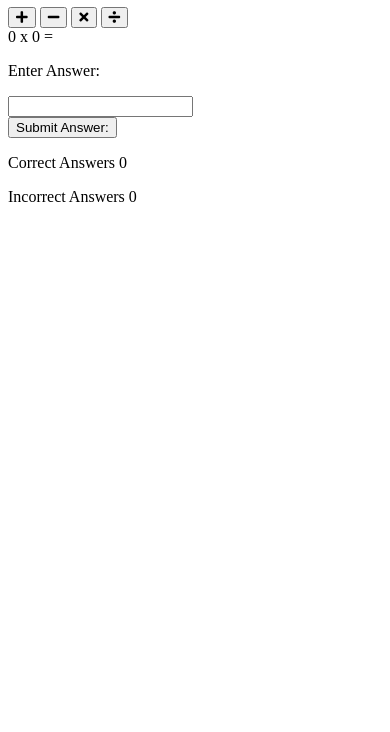
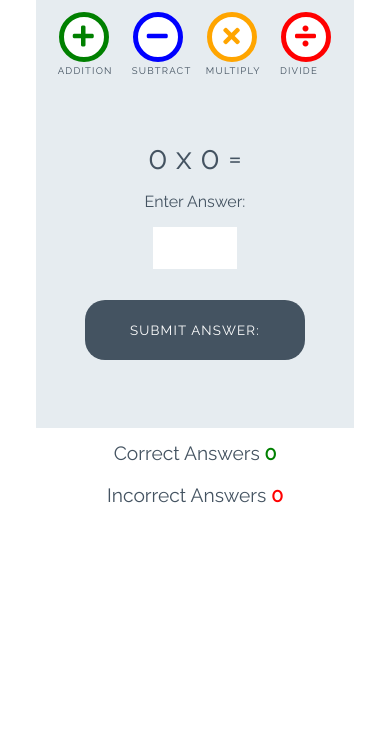
Before and after one commit to emmajdaniel96/love-maths, a plain HTML site: page index.html in a window 390 px wide. Shown: the part 112-844 px from the top of the page. Drawn offline with Linux system fonts and the light colour scheme.

Commit message:
Add style to game

```diff
--- a/assets/css/style.css
+++ b/assets/css/style.css
@@ -0,0 +1,252 @@
+/* --------- Global style */
+
+body {
+    background-color: white;
+    font-family: "Raleway", sans-serif;
+    color: #445361;
+    text-align: center;
+}
+
+/* --------- Heading */
+
+.heading {
+    text-align: center;
+    font-size: 2.5rem;
+}
+
+.logo {
+    height: 40px;
+    padding-right: 5px;
+}
+
+/* --------- Game layout */
+
+.game-area {
+    background-color: #E6ECF0;
+    box-sizing: border-box;
+    width: 85%;
+    height: 65vh;
+    max-height: 450px;
+    max-width: 830px;
+    margin-left: auto;
+    margin-right: auto;
+    padding: 1%;
+}
+
+.question-area {
+    width: 50%;
+    font-size: 2rem;
+    margin: auto;
+    padding: 50px 0;
+}
+
+.question-area span {
+    padding: 0 15px;
+}
+
+.score-area {
+    margin: 5px auto;
+    width: 60%;
+    font-size: 1.2rem;
+}
+
+.controls-area {
+    width: 85%;
+    margin: 30px auto;
+}
+
+#score {
+    color: green;
+    font-weight: bold;
+}
+
+#incorrect {
+    color: red;
+    font-weight: bold;
+}
+
+.answer-message {
+    display: none;
+    font-size: 1rem;
+}
+
+#answer-box {
+    border: none;
+    color: #445361;
+    display: inline-block;
+    height: 40px;
+    width: 80px;
+    font-size: 1.2rem;
+}
+
+.scores {
+    display: inline-block;
+    padding: 25px;
+}
+
+/* --------- Buttons */
+
+.btn {
+    width: 220px;
+    height: 60px;
+    font-family: "Raleway", sans-serif;
+    text-transform: uppercase;
+    letter-spacing: 1.2px;
+    color: white;
+}
+
+.btn:focus {
+    outline: none;
+}
+
+.btn--big {
+    padding-top: 10px;
+    border-radius: 50%;
+    background-color: white;
+    border: 10px solid;
+    width: 100px;
+    height: 100px;
+    font-size: 3.2rem;
+    margin: 0 30px;
+    transition: all 0.5s;
+}
+
+.btn--big::after{
+    content: attr(data-type);
+    font-size: 1rem;
+    color: #445361;
+    position: relative;
+    left: -0.5em;
+}
+
+.btn--blue {
+    border-color: blue;
+    color: blue;
+}
+
+.btn--blue:active,
+.btn--blue:hover {
+    background-color: darkblue;
+    color: white;
+}
+
+.btn--orange {
+    border-color: orange;
+    color: orange;
+}
+
+.btn--orange:active,
+.btn--orange:hover {
+    background-color: darkorange;
+    color: white;
+}
+
+.btn--red {
+    border-color: red;
+    color: red;
+}
+
+.btn--red:active,
+.btn--red:hover {
+    background-color: darkred;
+    color: white;
+}
+
+.btn--green {
+    border-color: green;
+    color: green;
+}
+
+.btn--green:active,
+.btn--green:hover {
+    background-color: darkgreen;
+    color: white;
+}
+
+.btn--gray {
+    margin-top: 25px;
+    background-color: #445361;
+    border: 1px transparent;
+    border-radius: 20px;
+}
+
+.btn--gray:active,
+.btn--gray:hover {
+    background-color: #0d1013;
+}
+
+/* --------- Media queries */
+
+@media (max-width: 414px) {
+    .controls-area {
+        width: 100%;
+    }
+
+    .btn--big {
+        margin: 0 10px;
+        padding: 5px;
+        border: 5px solid;
+        width: 50px;
+        height: 50px;
+        font-size: 1.5rem;
+    }
+
+    .btn--big::after {
+        font-size: 0.6rem;
+        left: -0.7rem;
+    }
+
+    .question-area {
+        padding: 10% 0;
+        width: 100%;
+    }
+
+    .question-area span {
+        padding: 0;
+    }
+
+    .answer-message {
+        display: block;
+    }
+
+    #answer-box {
+        display: block;
+        margin: 0 auto;
+    }
+    .btn--gray {
+        margin-top: 0;
+    }
+
+    .score-area {
+        width: 100%;
+    }
+
+    .scores {
+        margin: 0.5em auto;
+        display: block;
+        padding: 5px;
+    }
+
+    .heading {
+        font-size: 2rem;
+    }
+}
+
+@media (max-width: 320px) {
+    .game-area {
+        height: 70vh;
+    }
+
+    .controls-area {
+        width: 75%;
+        margin: 10px auto;
+    }
+
+    .btn--big {
+        margin: 10px 10px;
+    }
+    .question-area {
+        padding: 10px 0;
+    }
+
+}
--- a/index.html
+++ b/index.html
@@ -19,16 +19,16 @@
 
      <div class="game-area">
          <div class="controls-area">
-            <button class="btn btn--big btn--green">
+            <button data-type="addition" class="btn btn--big btn--green">
                <i class="fas fa-plus"></i>
             </button>
-            <button class="btn btn--big btn--blue">
+            <button data-type="subtract" class="btn btn--big btn--blue">
                <i class="fas fa-minus"></i>
             </button>
-            <button class="btn btn--big btn--orange">
+            <button data-type="multiply"class="btn btn--big btn--orange">
                <i class="fas fa-times"></i>
             </button>
-            <button class="btn btn--big btn--red">
+            <button data-type="divide"class="btn btn--big btn--red">
                <i class="fas fa-divide"></i>
             </button>
          </div>
@@ -40,7 +40,7 @@
             <p class="answer-message">Enter Answer:</p>
             <input  id="answer-box" type="number">
          </div>
-         <button class="btn btn--gray">Submit Answer:</button>
+         <button data-type="submit" class="btn btn--gray ">Submit Answer:</button>
      </div>
 
      <div class="score-area">
```
